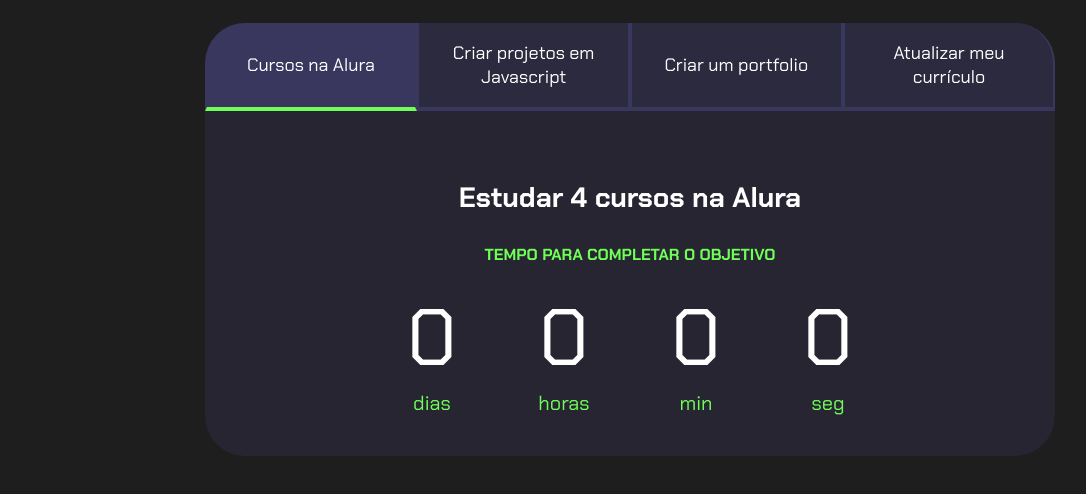
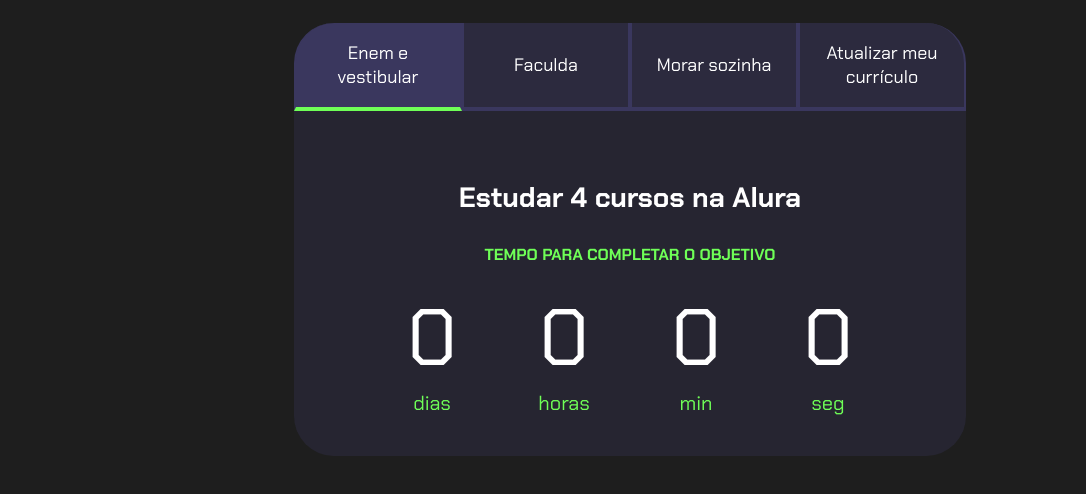
Before and after one commit to Lauannnny/Projeto-de-vid, a plain HTML site: page index.html in a window 1280 px wide. Shown: the part 80-574 px from the top of the page, without its empty margins (10-1096 px from the left). Drawn offline with Linux system fonts and the light colour scheme.

Commit message:
projeto de vidawsdrftgyhujikl

```diff
--- a/index.html
+++ b/index.html
@@ -13,9 +13,9 @@
         <h2 class="titulo-principal">Meus objetivos do ano<span>_</span></h2>
         <div class="conteudo">
             <div class="botoes">
-                <button class="botao ativo">Cursos na Alura</button>
-                <button class="botao">Criar projetos em Javascript</button>
-                <button class="botao">Criar um portfolio</button>
+                <button class="botao ativo">Enem e vestibular</button>
+                <button class="botao">Faculda</button>
+                <button class="botao">Morar sozinha</button>
                 <button class="botao">Atualizar meu currículo</button>
             </div>
             <div class="abas-textos">
```
